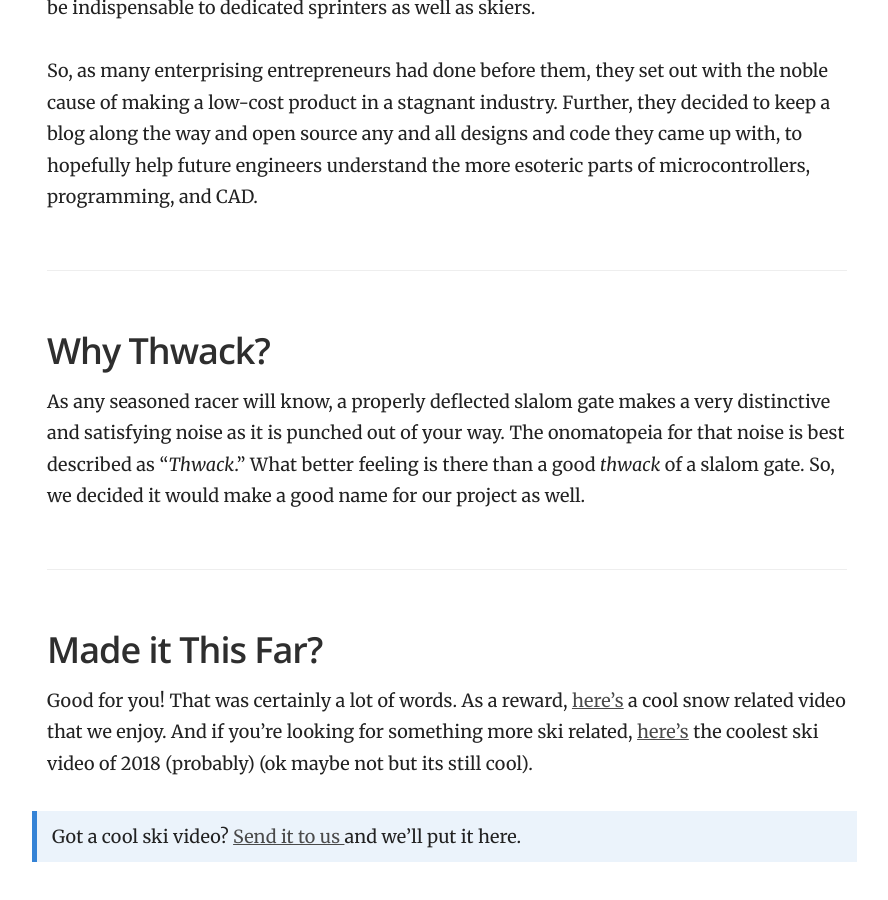
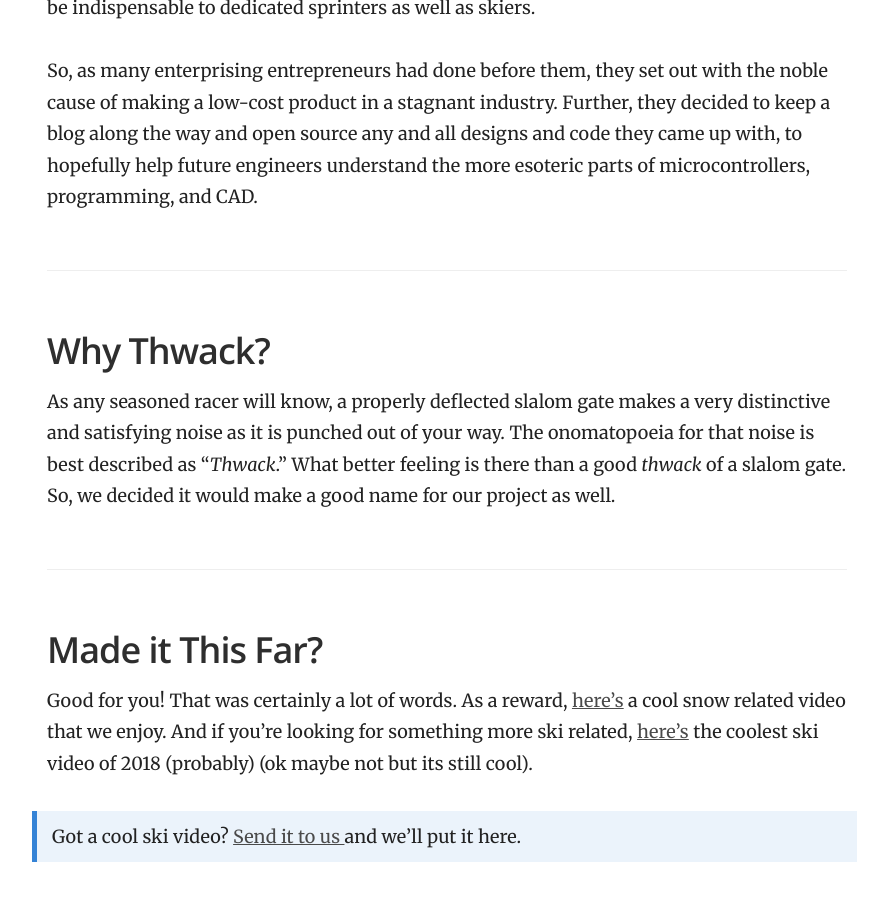
Before and after one commit to P-bibs/ThwackTimingSystems.github.io, a Jekyll site: the page built from index.md, in a window 1280 px wide and 900 px high, scrolled down 3015 px. Shown: the whole window, without its empty margins (343-1231 px from the left). Built offline with Jekyll 4.4.1, drawn with Linux system fonts in a browser that asks for light colours; some of the changed text lies outside the part shown.

Commit message:
Spell check

```diff
--- a/index.md
+++ b/index.md
@@ -47,7 +47,7 @@
 
 ## Why Thwack?
 
-As any seasoned racer will know, a properly deflected slalom gate makes a very distinctive and satisfying noise as it is punched out of your way. The onomatopeia for that noise is best described as "*Thwack*." What better feeling is there than a good *thwack* of a slalom gate. So, we decided it would make a good name for our project as well.
+As any seasoned racer will know, a properly deflected slalom gate makes a very distinctive and satisfying noise as it is punched out of your way. The onomatopoeia for that noise is best described as "*Thwack*." What better feeling is there than a good *thwack* of a slalom gate. So, we decided it would make a good name for our project as well.
 
 ---
 
```
Also changed, not shown: other parts of index.md (+1 -1 lines), _docs/3mobileApp/overview.md (+2 -2 lines), _docs/3mobileApp/sourceCode.md (+1 -1 lines).
